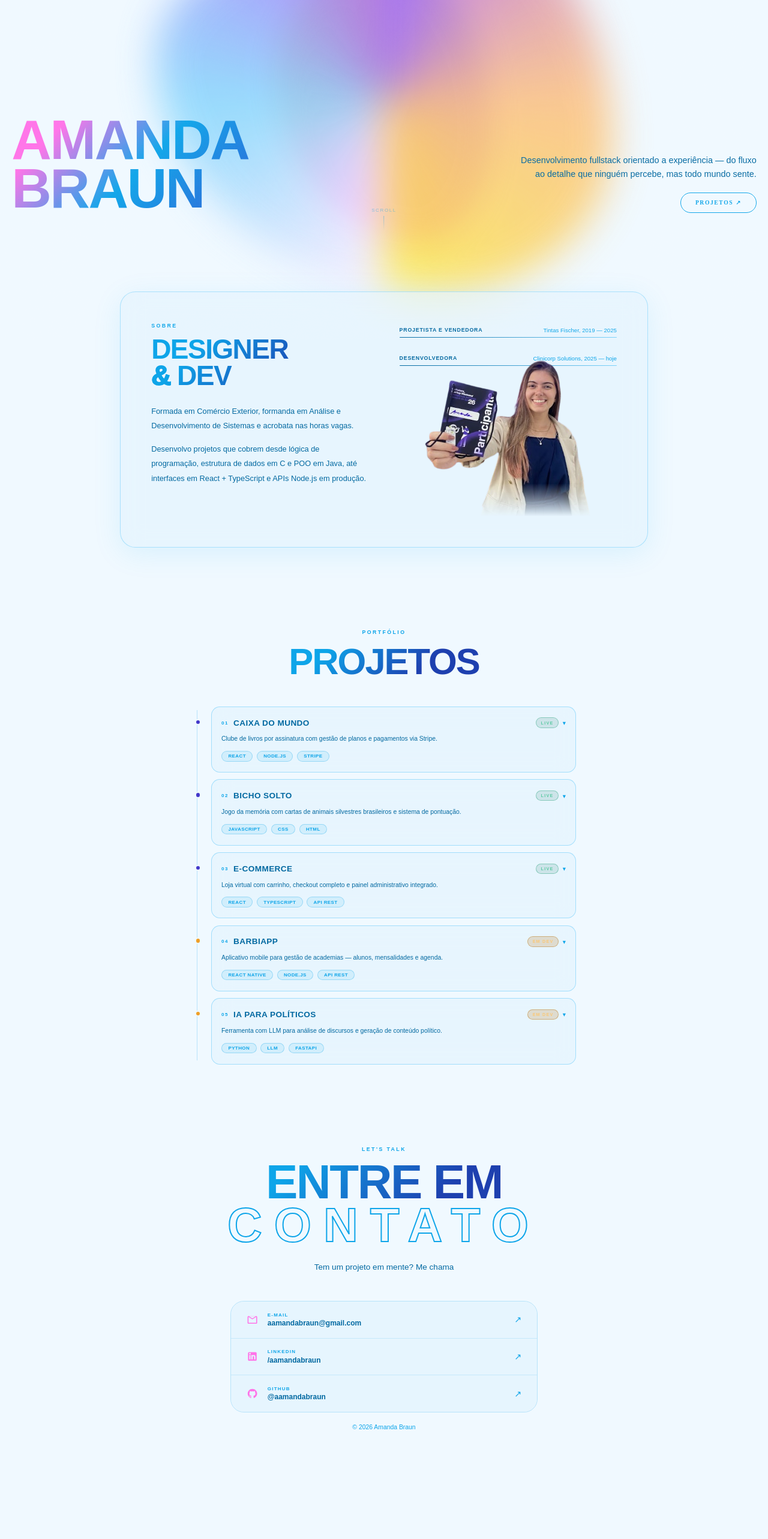
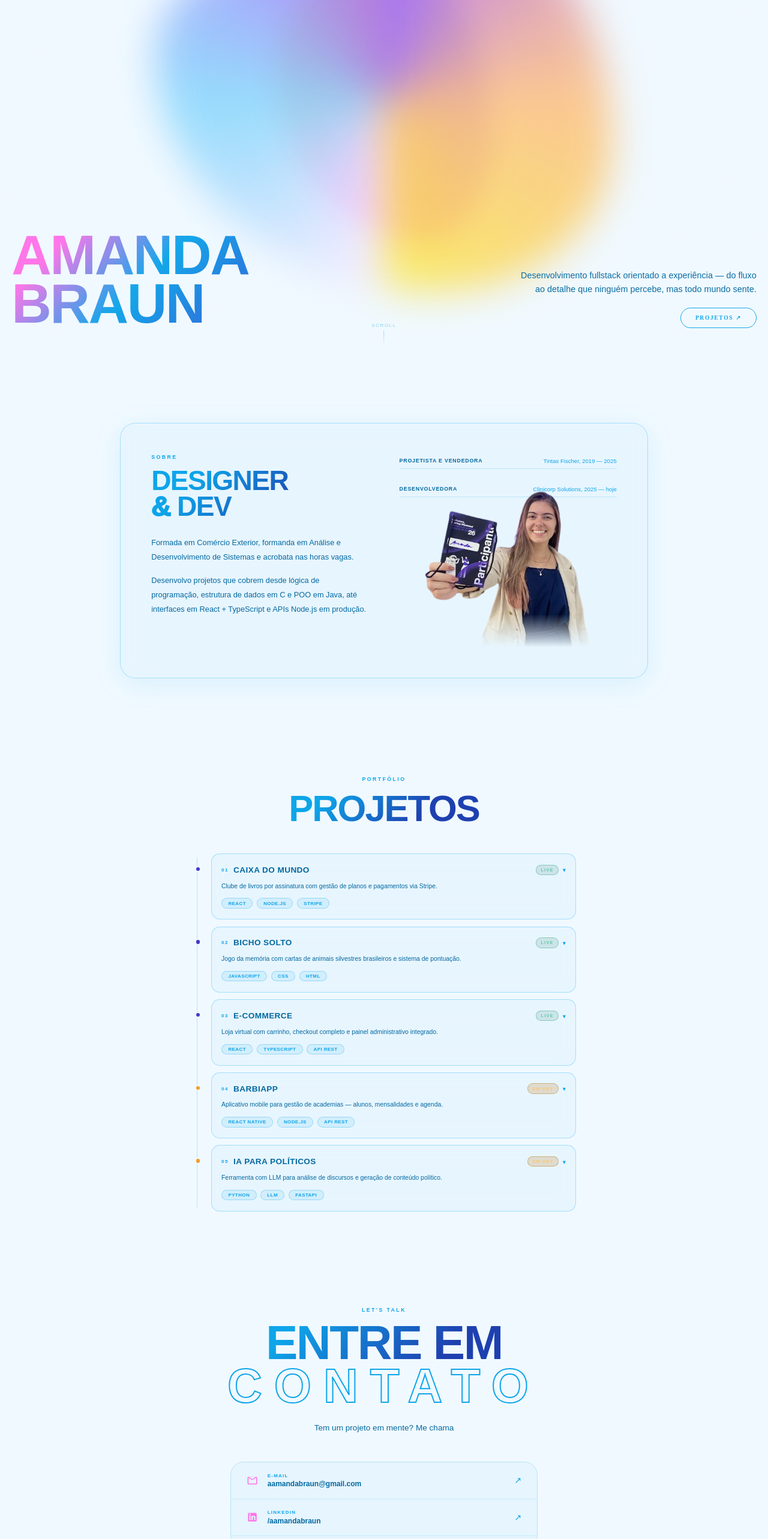
Before and after one commit to aamandabraun/portfolio, a React (Vite) app: page / in a window 1280 px wide. Shown: the part 234-2800 px from the top of the page at 60% size. Before the commit the page ends 2683 px from the top, so only its background shows below. Built offline with nearby package versions, Linux system fonts and the light colour scheme; a web font is replaced by a local one.

Commit message:
fix: min-height no desktop

```diff
--- a/src/App.jsx
+++ b/src/App.jsx
@@ -408,7 +408,7 @@ export default function Portfolio() {
         id="sobre"
         data-id="sobre"
         style={{
-          minHeight: "auto", position: "relative", zIndex: 3,
+          minHeight: "100vh", position: "relative", zIndex: 3,
           display: "flex", alignItems: "center",
           padding: "100px 24px",
         }}
@@ -497,7 +497,7 @@ export default function Portfolio() {
         id="projetos"
         data-id="projetos"
         style={{
-          minHeight: "auto", position: "relative", zIndex: 3,
+          minHeight: "100vh", position: "relative", zIndex: 3,
           padding: "70px 24px 100px",
           display: "flex", flexDirection: "column", alignItems: "center",
         }}
@@ -710,7 +710,7 @@ export default function Portfolio() {
         id="contato"
         data-id="contato"
         style={{
-          minHeight: "auto", position: "relative", zIndex: 3,
+          minHeight: "100vh", position: "relative", zIndex: 3,
           display: "flex", alignItems: "center", justifyContent: "center",
           padding: "70px 24px 80px",
         }}
@@ -844,6 +844,10 @@ export default function Portfolio() {
             font-size: 80%;
             zoom: 0.8;
           }
+
+          section[data-id="hero"] {
+              min-height: 130vh !important;
+            }
         }
 
         /* Grain overlay */
```
